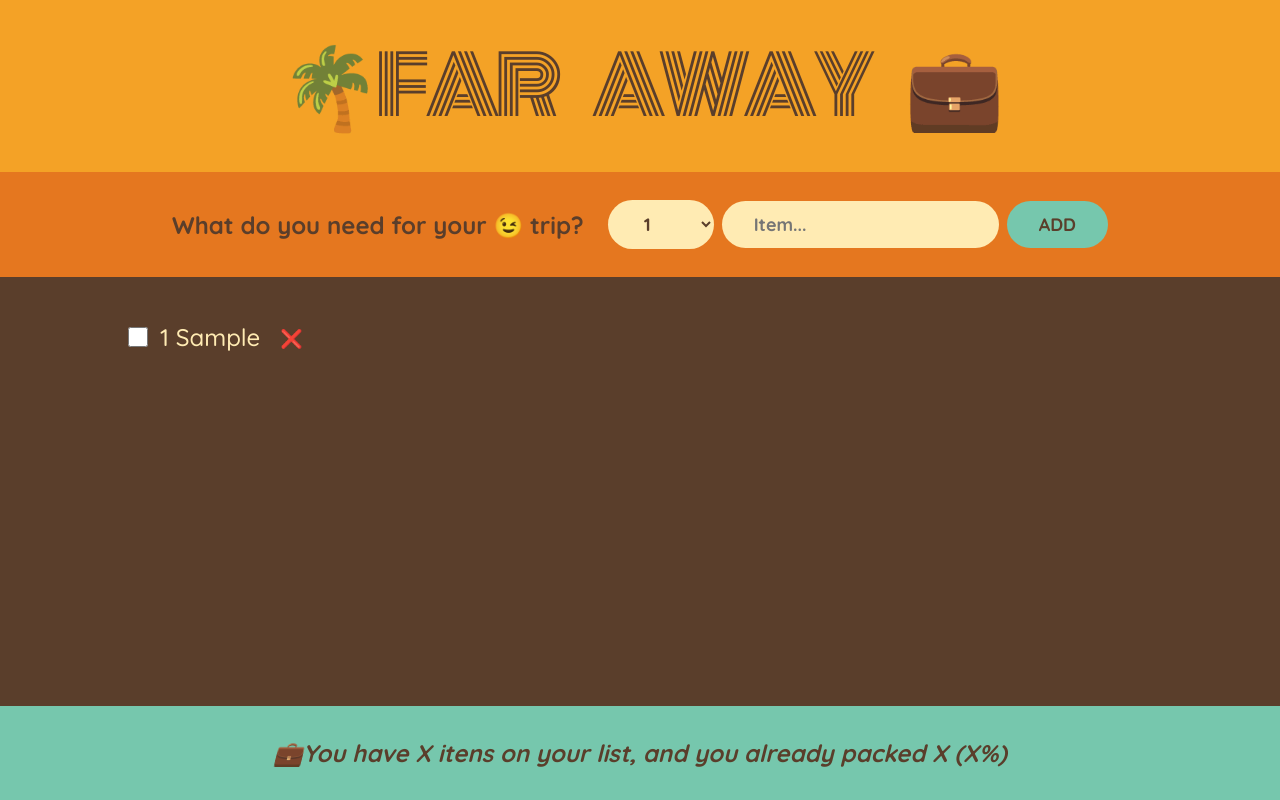
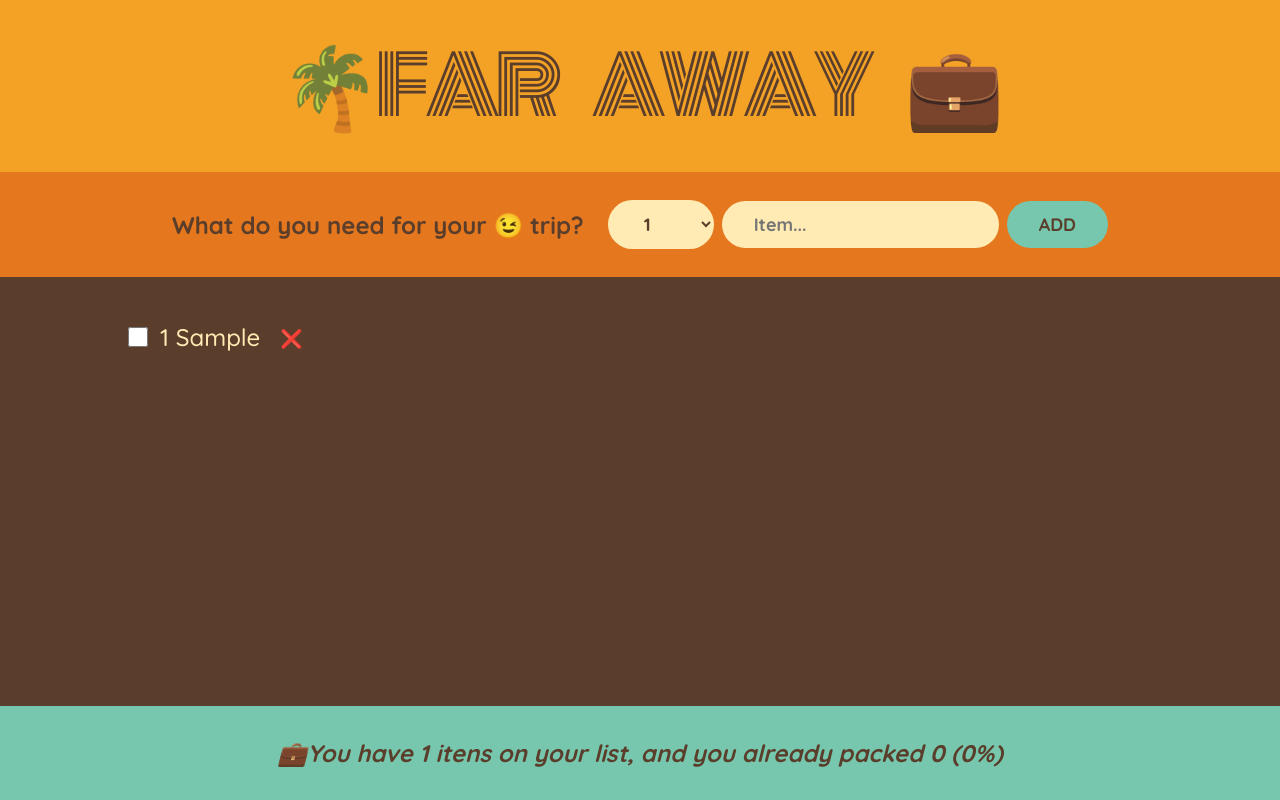
Before and after one commit to edmurneves/far-away-list, a React (Create React App) app: page / in a window 1280 px wide. Both pictures are taken after typing "Sample" into the empty fields and a click on the button "ADD". Built offline with nearby package versions, Linux system fonts and the light colour scheme.

Commit message:
Feat: Added number of items on a list and the percentage of them to the footer

```diff
--- a/src/App.js
+++ b/src/App.js
@@ -28,7 +28,7 @@
         onDeleteItems={handleDeleteItem}
         onToggleItem={handleToggleItem}
       />
-      <Stats />
+      <Stats items={items} />
     </div>
   );
 }
@@ -47,7 +47,6 @@
     if (!description) return;
 
     const newItem = { description, quantity, packed: false, id: Date.now() };
-    console.log(newItem);
 
     onAddItems(newItem);
 
@@ -109,10 +108,23 @@
   );
 }
 
-function Stats() {
+function Stats({ items }) {
+  if (!items.length)
+    return (
+      <em className="stats">Start adding some items to you packing list 🚀</em>
+    );
+
+  const numItems = items.length;
+  const numPacked = items.filter((item) => item.packed).length;
+  const percentage = Math.round((numPacked / numItems) * 100);
   return (
     <footer className="stats">
-      <em>💼You have X itens on your list, and you already packed X (X%)</em>
+      <em>
+        {percentage === 100
+          ? "You got everything! Ready to go 🏁🚕"
+          : `💼You have ${numItems} itens on your list, and you already packed
+        ${numPacked} (${percentage}%)`}
+      </em>
     </footer>
   );
 }
```
